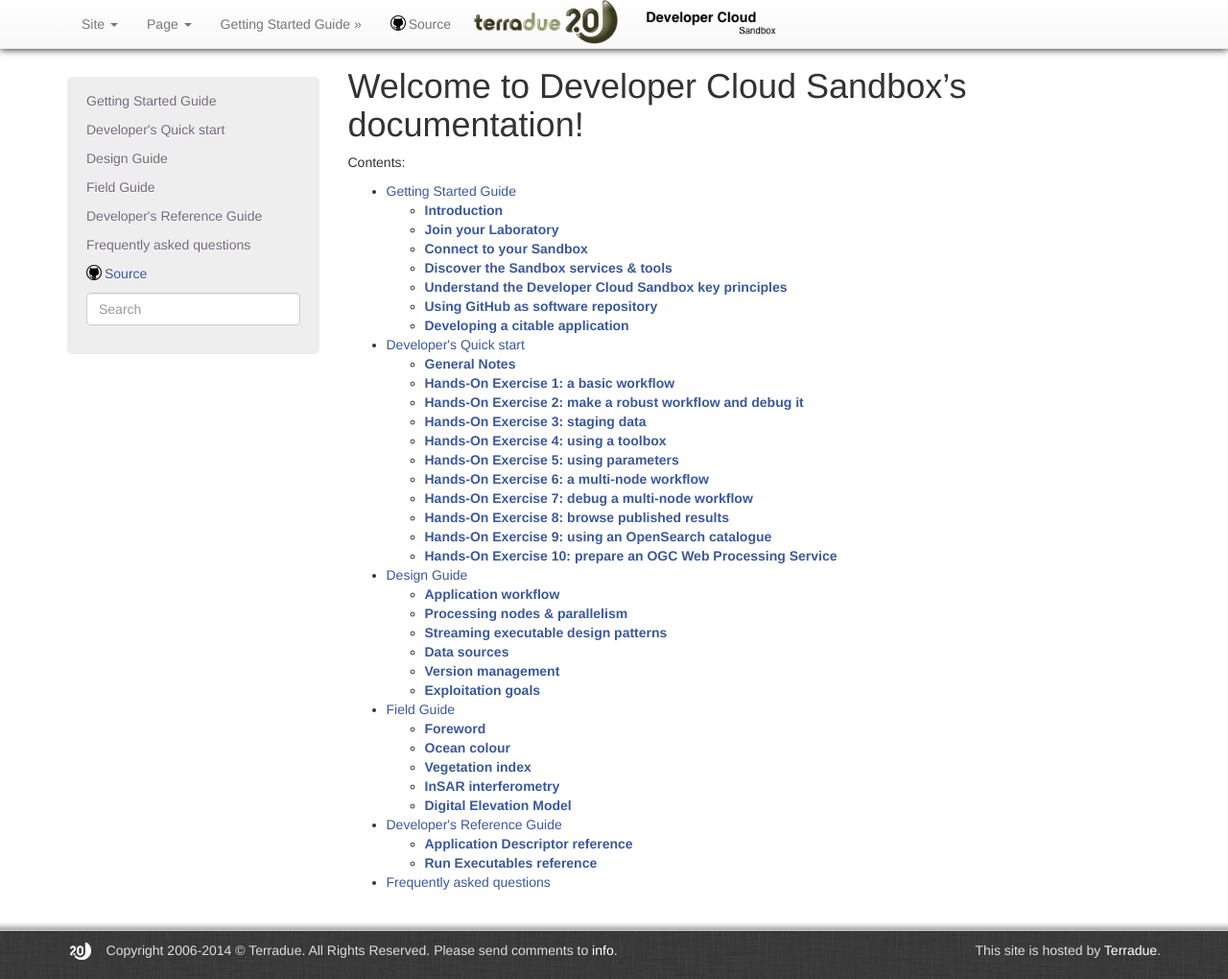
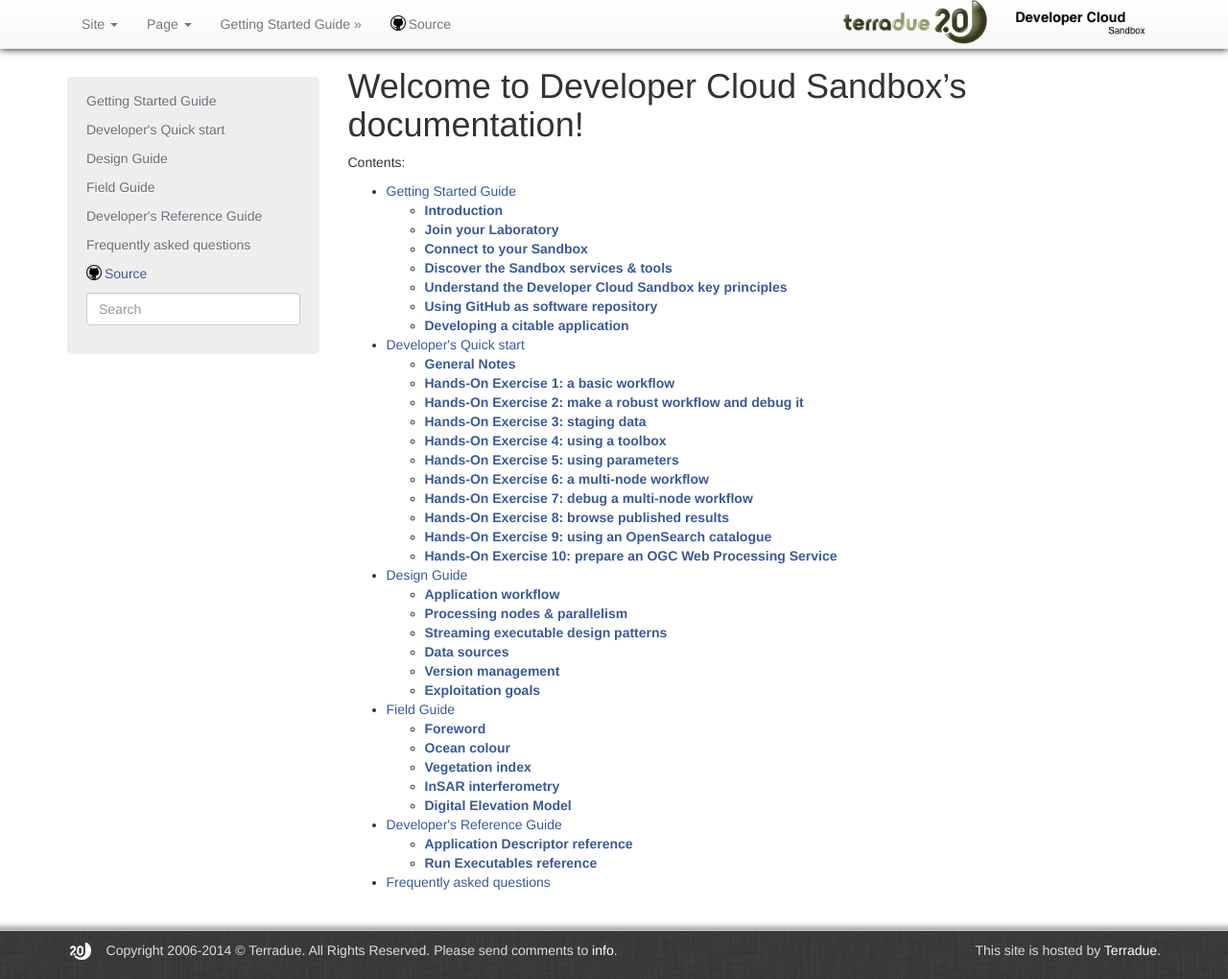
Before and after one commit to Terradue/doc-developer-sandbox, a Sphinx documentation site: the page built from source/index.rst, in a window 1280 px wide and 1020 px high. Shown: the whole window at 96% size. Built offline with Sphinx 7.4.7, drawn with Linux system fonts in a browser that asks for light colours.

Commit message:
Update navbar.html

```diff
--- a/source/_templates/navbar.html
+++ b/source/_templates/navbar.html
@@ -6,7 +6,7 @@
 </header> -->
 <div id="navbar" class="{{ theme_navbar_class }} navbar-default navbar-fixed-top"><!-- {% if theme_navbar_fixed_top == 'true' -%} navbar-fixed-top{%- endif -%} -->
     <div class="container">
-      <div class="navbar-header pull-left">
+      <div class="navbar-header pull-right">
         <!-- .btn-navbar is used as the toggle for collapsed navbar content -->
         <button type="button" class="navbar-toggle" data-toggle="collapse" data-target=".nav-collapse">
           <span class="icon-bar"></span>
@@ -14,13 +14,15 @@
           <span class="icon-bar"></span>
         </button>
 
+        <a class="navbar-t2-brand" href="http://www.terradue.com" target="_blank"><img id="logo" src="{{ pathto('_static/t2Logo.png',1) }}"></a>
+	<a class="navbar-dcs-brand" href="https://www.linkedin.com/company/developer-cloud-sandboxes" target="_blank"><img id="logo" src="{{ pathto('_static/dcs-logo.png',1) }}"></a>
+
         <!--<a class="navbar-brand" href="{{ pathto(master_doc) }}"><img class="navbar-brand-logo" src="{{ pathto('_static/sandboxLogo.png',1) }}" alt="sandbox-logo"/></a>-->
       </div>
 
         <div class="collapse navbar-collapse nav-collapse">
           <ul class="nav navbar-nav">
-            <a class="navbar-t2-brand" href="http://www.terradue.com" target="_blank"><img id="logo" src="{{ pathto('_static/t2Logo.png',1) }}"></a>
-	    <a class="navbar-dcs-brand" href="https://www.linkedin.com/company/developer-cloud-sandboxes" target="_blank"><img id="logo" src="{{ pathto('_static/dcs-logo.png',1) }}"></a>
+
             <li class="divider-vertical"></li>
 <!--             {% include "versions.html" %} -->
 
```
